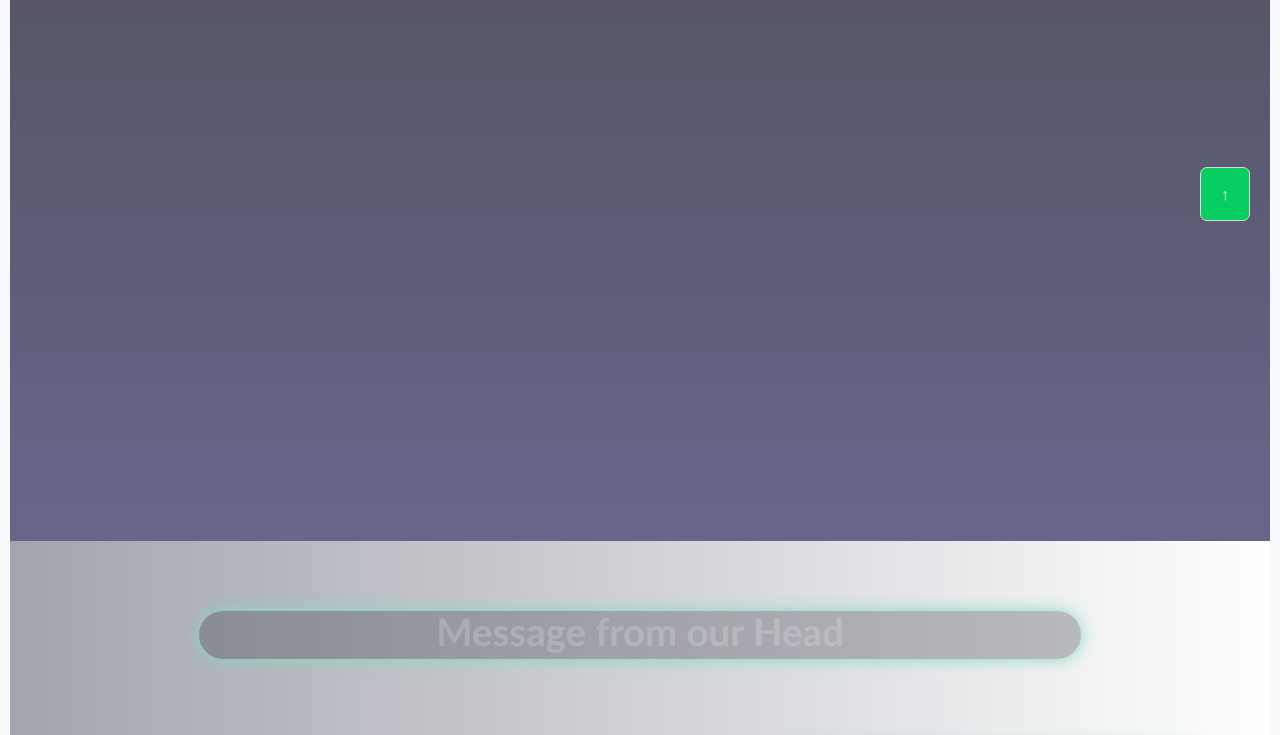
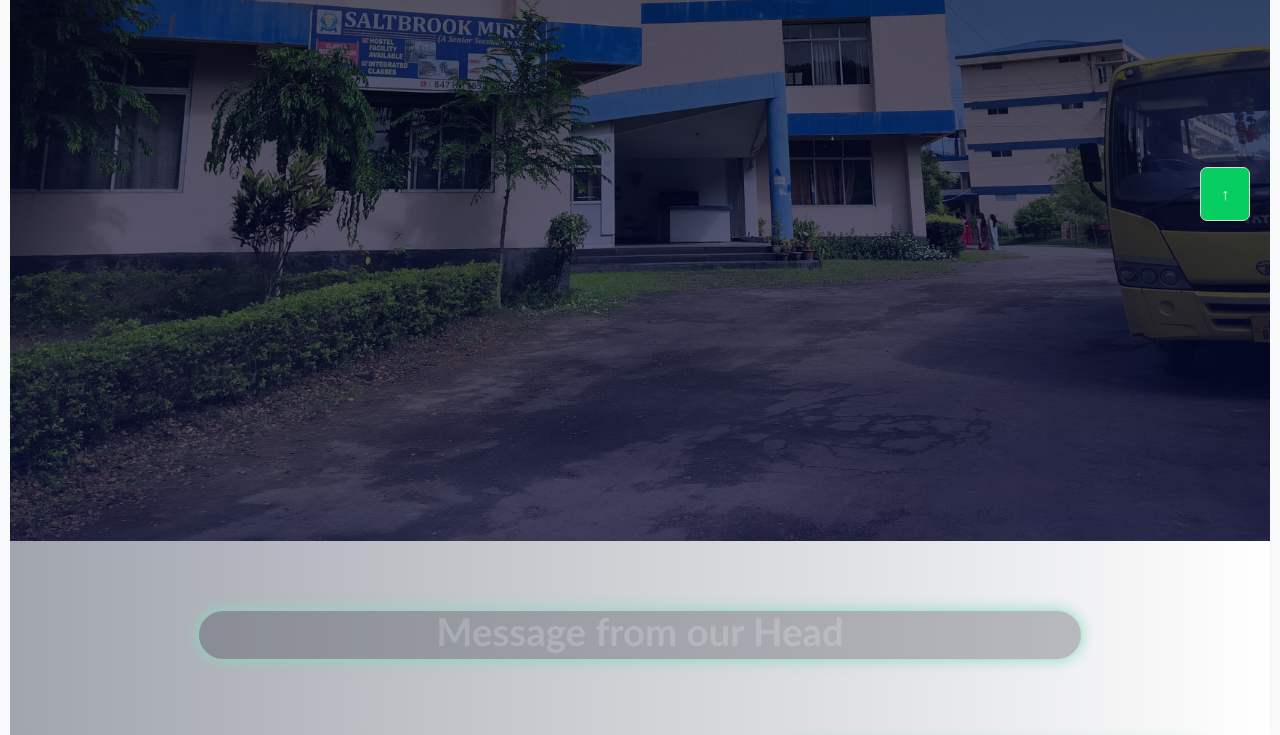
Before and after one commit to Diksh-code/SaltBrook, a plain HTML site: page index.html in a window 1280 px wide. Shown: the part 559-1294 px from the top of the page. Drawn offline with nearby package versions, Linux system fonts and the light colour scheme.

Commit message:
Update SaltBrook.css

```diff
--- a/SaltBrook.css
+++ b/SaltBrook.css
@@ -329,7 +329,7 @@ header{
 }
 .section0{
     height:1090px;
-    background-image:linear-gradient(rgba(0, 0, 0, 0.726), rgba(4, 3, 63, 0.596)), url('/SBimage/IMG-20240620-WA0014.jpg');
+    background-image:linear-gradient(rgba(0, 0, 0, 0.726), rgba(4, 3, 63, 0.596)), url('IMG-20240620-WA0014.jpg');
     background-position: center;
     background-repeat: no-repeat;
     background-size: cover;
@@ -381,7 +381,7 @@ header{
     font-size:38px;
     height:100%;
     color:transparent;
-    /*background-image:url('/SBimage/gradientimage.png');*/
+    /*background-image:url('gradientimage.png');*/
     background: linear-gradient(to right, #FFFFFF, #FFD700, #FF4500);
     background-size:cover;
     /*box-shadow: 0px 2px 10px rgba(0,0,0,0.7);*/
@@ -879,7 +879,7 @@ button:hover{
     transition-timing-function:ease;
 }
 .circle:hover{
-    /*background-image: url(image\IMG_20220701_134325.jpg);*/
+    /*background-image: url(IMG_20220701_134325.jpg);*/
     height:100%;
     width:100%;
     border-radius:12px 12px 0px 0px;
```
